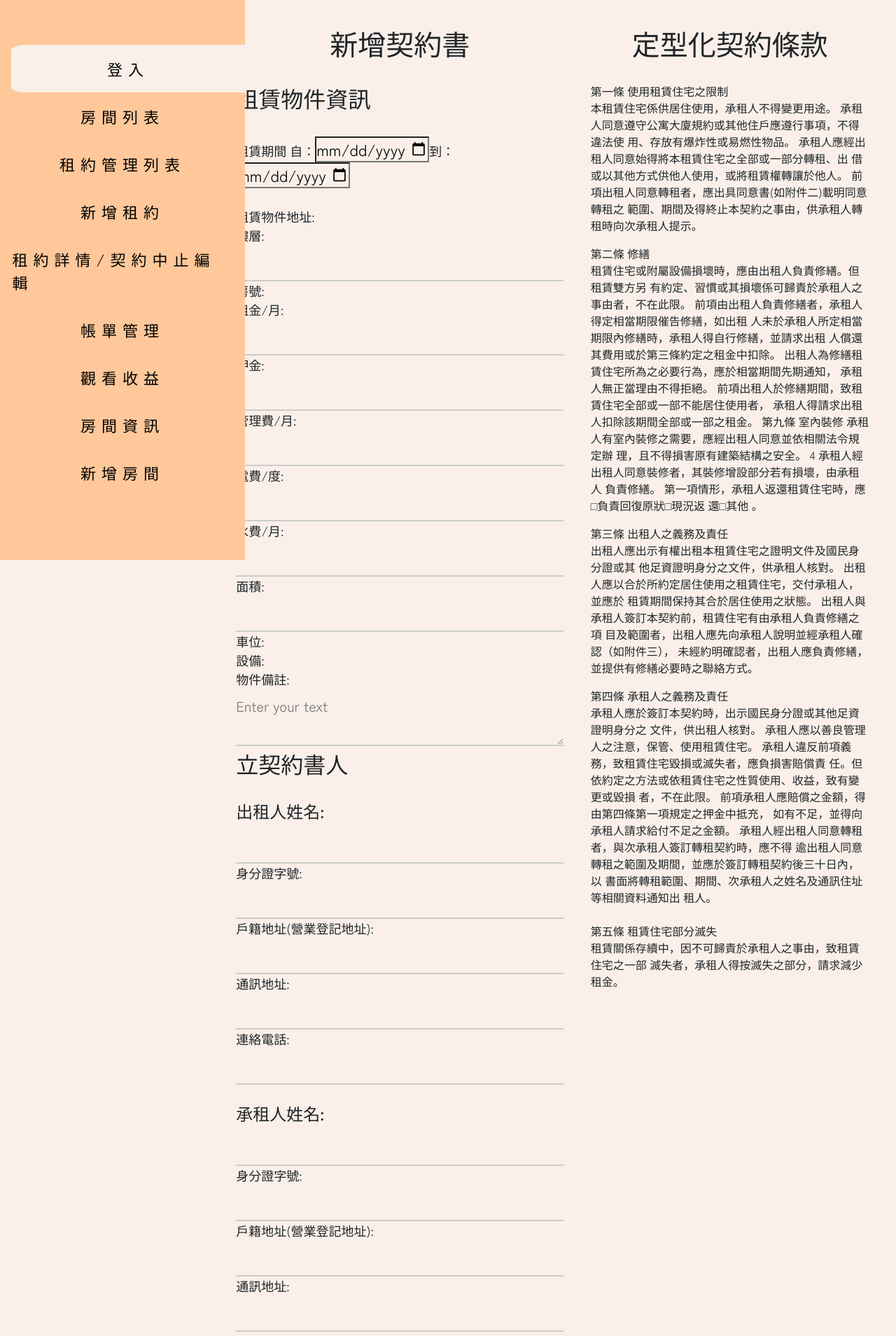
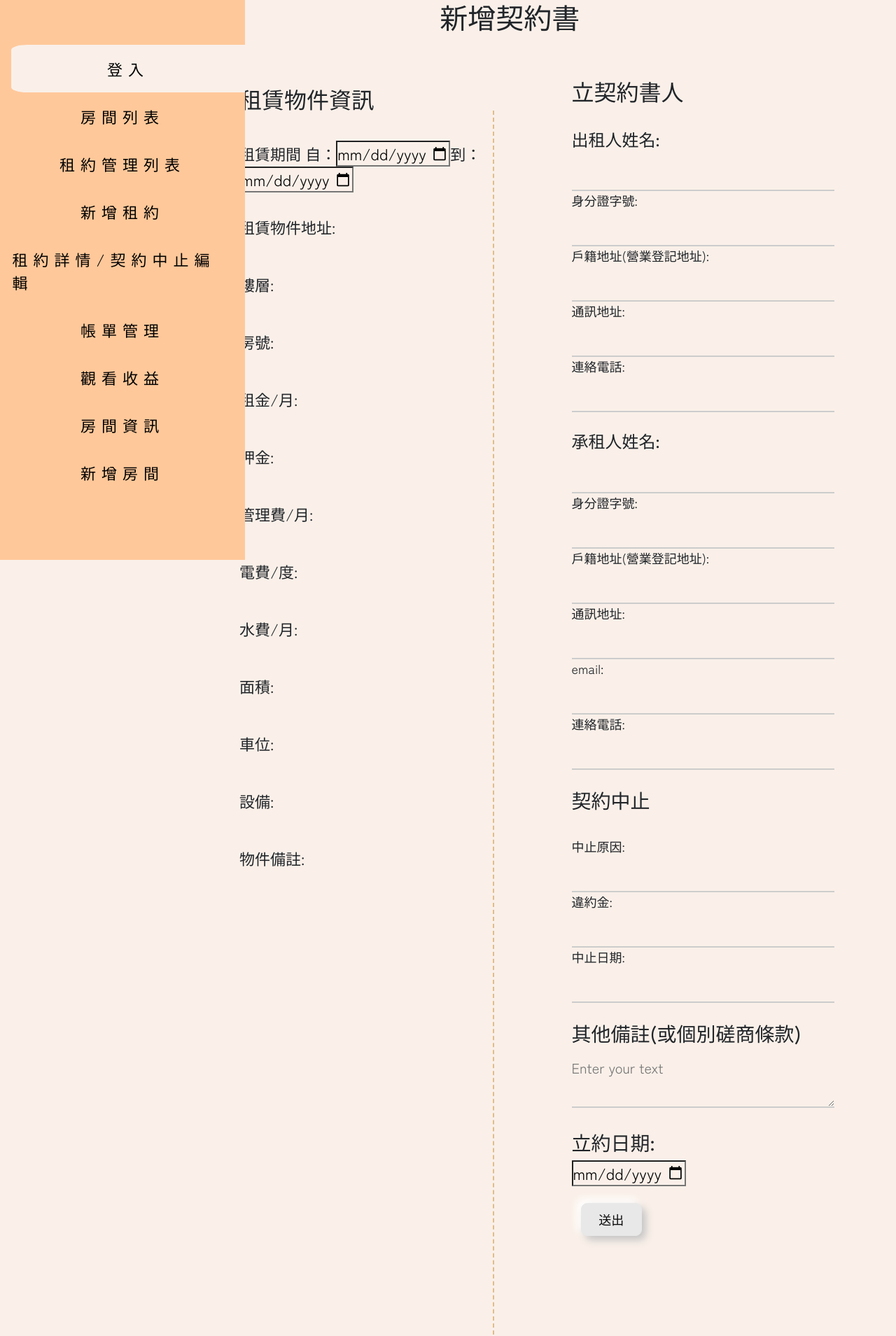
Before and after one commit to Jiuan1231456/F_rent, a Vue app: page /contractAdd in a window 1280 px wide. Shown: the top 1909 px of the page at 70% size. Built offline with nearby package versions, Linux system fonts and the light colour scheme.

Commit message:
綁好列表v-model搜尋功能，做好新增契約房間資訊顯示，可以不用做填寫了!

```diff
--- a/src/components/send_btn.vue
+++ b/src/components/send_btn.vue
@@ -17,8 +17,9 @@ export default {
 
 button {
         color: #090909;
-        padding: 0.4em 1.3em;
-        font-size: 20px;
+        width: 25%;
+        padding: 0.5em ;
+        font-size: 18px;
         border-radius: 0.5em;
         background: #e8e8e8;
         cursor: pointer;
--- /dev/null
+++ b/src/components/topHeader.vue
@@ -0,0 +1,255 @@
+<script>
+import dataStore from "@/stores/dataStore";
+import { mapState, mapActions } from "pinia";
+
+export default {
+    data() {
+        return {
+        //在 data 方法中定義 showPopup 和 showForm 兩個狀態變量來控制顯示和隱藏。
+        showPopup: false,
+        showForm: false,
+        };
+    },
+    methods: {
+        //顯示彈跳視窗
+        customizeWindowEvent() {
+        this.showPopup = true;
+        },
+        //在點擊彈窗外部時關閉彈窗
+        closePopup(event) {
+        if (event.target.id === 'window-container') {
+            this.showPopup = false;
+        }
+        },
+        //點擊連結時切換表單的顯示和隱藏
+        toggleForm() {
+        this.showForm = !this.showForm;
+        },
+    },
+};
+</script>
+
+<template>
+<!-- 房東登入 -->
+
+    <div id="window-container">
+    <div class="window-content">
+<!-- <span>You can display content here!</span> -->
+
+<!-- 表單-->
+    <div class="login-page">
+    <div class="form">
+        <form class="register-form">
+        <h5>註冊會員</h5>
+        <label>E-mail</label>
+        <input type="text" placeholder="xxx@mail.com"/>
+        <label>連絡電話</label>
+        <input type="tel" placeholder="09xx-xxx-xxx"/>
+        <label>密碼</label>
+        <input type="password" placeholder="6-8位英數密碼"/>
+        <label>再次輸入密碼</label>
+        <input type="password" placeholder="請再次輸入密碼"/>
+        <button>註冊</button>
+
+        <p class="message"> <a href="#">登入</a></p>
+        </form>
+        <form class="login-form">
+        <h5>會員登入</h5>
+        <input type="text" placeholder="E-Mail / 電話"/>
+        <input type="password" placeholder="密碼"/>
+        <button>登入</button>
+
+        <p class="message">尚未加入會員? <a href="#">註冊</a></p>
+        </form>
+    </div>
+    </div>
+
+    <!--   表單結束                 -->
+                    </div>
+                </div>
+
+
+
+        <button onclick="customizeWindowEvent()">Click Me</button>
+
+
+
+
+
+<!-- 房客登入 -->
+
+
+
+
+
+
+
+
+
+
+
+    <div>
+        <div id="window-container" @click="closePopup" v-show="showPopup">
+        <!-- 其他彈窗內容 -->
+        </div>
+
+        <div class="message">
+        <a href="#" @click.prevent="toggleForm">Toggle Form</a>
+        </div>
+
+        <form v-show="showForm">
+        <!-- 表單內容 -->
+        </form>
+    </div>
+</template>
+
+<style scoped lang="scss">
+    #window-container{
+        display: none;
+        position: fixed;
+        left: 0;
+        top: 0;
+        width: 100%;
+        height: 100%;
+        background-color: rgba(0,0,0,0.5);
+    }
+
+    #window-pop{
+        background: white;
+        width:30%;
+        z-index: 1;
+        margin: 12% auto;
+        overflow: auto;
+        border-radius: 20px;
+    }
+
+    .window-content {
+        width: auto;
+        height: 200px;
+        line-height: 200px;
+        overflow:auto;
+        text-align: center;
+    }
+
+    span {
+        display: inline-block;
+        vertical-align: middle;
+        line-height: normal;
+    }
+
+    /*表單*/
+
+    .login-page {
+    width: 360px;
+    padding: 8% 0 0;
+    margin: auto;
+    }
+    .form {
+    position: relative;
+    z-index: 1;
+    background: #FFFCF5;
+    max-width: 360px;
+    margin: 0 auto 100px;
+    padding: 45px;
+    text-align: center;
+    box-shadow: 0 0 20px 0 rgba(0, 0, 0, 0.2), 0 5px 5px 0 rgba(0, 0, 0, 0.24);
+    }
+    .form input {
+    font-family: 'Noto Serif TC', serif;
+    outline: 0;
+    background: #f2f2f2;
+    width: 100%;
+    border: 0;
+    margin: 15px 0;
+    padding: 15px;
+    box-sizing: border-box;
+    font-size: 14px;
+    }
+    .form button {
+    font-family: 'Noto Serif TC', serif;
+    text-transform: uppercase;
+    outline: 0;
+    background: #445251;
+    width: 100%;
+    border: 0.3;
+    padding: 15px;
+    margin:15px 0;
+    color: #FFFFFF;
+    font-size: 16px;
+    -webkit-transition: all 0.3 ease;
+    transition: all 0.3 ease;
+    cursor: pointer;
+    }
+    .form button:hover,.form button:active,.form button:focus {
+    /*   background: #4D5139; */
+    }
+    /* .form .message {
+    margin: 15px 0 0;
+    color: #4D5139;
+    font-size: 12px;
+    } */
+    .form .message a {
+    color: #4D5139;
+    text-decoration: none;
+    font-size: 16px
+    }
+    .form .register-form {
+    display: none;
+    }
+    /* .container {
+    position: relative;
+    z-index: 1;
+    max-width: 300px;
+    margin: 0 auto;
+    }
+    .container:before, .container:after {
+    content: "";
+    display: block;
+    clear: both;
+    }
+    .container .info {
+    margin: 50px auto;
+    text-align: center;
+    }
+    .container .info h1 {
+    margin: 0 0 15px;
+    padding: 0;
+    font-size: 36px;
+    font-weight: 300;
+    color: #1a1a1a;
+    }
+    .container .info span {
+    color: #4d4d4d;
+    font-size: 12px;
+    }
+    .container .info span a {
+    color: #000000;
+    text-decoration: none;
+    }
+    .container .info span .fa {
+    color: #EF3B3A;
+    } */
+    label{
+    font-family: 'Noto Serif TC', serif;
+    font-size:16px;
+    color:#4D5139;
+    font-weight:normal;
+    }
+    .form h5{
+    font-weight:normal;
+    color:#4D5139;
+    text-decoration:underline;
+    font-size:20px;
+    }
+    body {
+    /*   background: #76b852; /* fallback for old browsers
+    background: rgb(141,194,111);
+    background: linear-gradient(90deg, rgba(141,194,111,1) 0%, rgba(118,184,82,1) 50%); */
+    font-family: 'Noto Serif TC', serif;
+    -webkit-font-smoothing: antialiased;
+    -moz-osx-font-smoothing: grayscale;
+}
+
+
+
+</style>
--- a/src/views/ContractAdd.vue
+++ b/src/views/ContractAdd.vue
@@ -146,8 +146,11 @@ export default {
 </script>
 
 <template>
+    <div class="areaMom">
+        <h1>新增契約書</h1>
+        <div class="area">
             <div class="bigArea">
-        <h1>新增契約書</h1>
+
                 <br>
                 <div class="roomInfo">
                     <h2>租賃物件資訊</h2>
@@ -159,36 +162,38 @@ export default {
                     <input type="date" id="end" style="font-size: 22px;" min="1970-01-01" max="2050-12-31" v-model="end_date" />
                     </div>
                     <br>
-            租賃物件地址: {{roomObj.address}}
+                    租賃物件地址: <p>{{ roomObj.address }}</p>
                     <br>
-            樓層:{{roomObj.floor}} <input type="text" v-model="floor" class="input-box">
+                    樓層:<p>{{ roomObj.floor }}</p>
                     <br>
                     <!-- 這邊的rId是小徐的，創建完後才會變成我的roomId -->
-            房號:{{ roomObj.roomId }}
+                    房號:<p>{{ roomObj.roomId }}</p>
                     <br>
-            租金/月:{{roomObj.rentP }} <input type="text" v-model="rent_p" class="input-box">
+                    租金/月:<p>{{roomObj.rentP }} </p>
                     <br>
-            押金: {{ roomObj.deposit }}<input type="text" v-model="deposit" class="input-box">
+                    押金: <p>{{ roomObj.deposit }}</p>
                     <br>
-            管理費/月: {{roomObj.manageP}}<input type="text" v-model="manage_p" class="input-box">
+                    管理費/月:<p>{{roomObj.manageP}}</p>
                     <br>
-            電費/度: {{ roomObj.eletricP }}<input type="text" v-model="eletric_p" class="input-box">
+                    電費/度: <p>{{ roomObj.eletricP }}</p>
                     <br>
-            水費/月:{{ roomObj.waterP }} <input type="text" v-model="water_p" class="input-box">
+                    水費/月:<p>{{ roomObj.waterP }} </p>
                     <br>
-            面積: {{ roomObj.acreage }}<input type="text" v-model="acreage" class="input-box">
+                    面積: <p>{{ roomObj.acreage }}</p>
                     <br>
-            車位:{{roomObj.parking}}
+                    車位:<p>{{roomObj.parking}}</p>
                     <br>
-            設備:{{ roomObj.equip }}
+                    設備:<p>{{ roomObj.equip }}</p>
                     <br>
-            物件備註:{{ roomObj.rOther }}
-            <div class="input-wrapper">
-            <textarea class="input-box" type="textarea" placeholder="Enter your text" v-model="r_other"></textarea>
-            <span class="underline"></span>
+                    物件備註:<p>{{ roomObj.rOther }}</p>
+
                     </div>
                 </div>
 
+                <div class="line">
+
+                </div>
+            <div class="bigArea2">
                 <h2>立契約書人</h2>
                 <div class="Info">
                     <br>
@@ -236,13 +241,14 @@ export default {
                 <input type="date" id="sign_date" style="font-size: 22px;" min="1970-01-01" max="2050-12-31" v-model="sign_date"/>
 
                 <div class="btn">
-            <preview_btn class="space-between"/>
+
                     <send_btn class="space-between" @click="addContractToDB"/>
                 </div>
             </div>
-
-
-<div class="bigArea2">
+        </div>
+    </div>
+<!--
+<div class="bigArea3">
         <h1>定型化契約條款</h1>
 
         <div class="lawcontent">
@@ -312,31 +318,57 @@ export default {
         滅失者，承租人得按滅失之部分，請求減少租金。
     </p>
         </div>
-</div>
+</div> -->
 
 </template>
 
   <style scoped lang="scss">
+
+.areaMom{
+    width: 100%;
+        .area{
+            width: 100%;
+            display: flex;
+
+            //物件資訊
             .bigArea {
                 width: 40%;
                 margin-top: 3%;
-    margin-left: 150px;
-    font-size: 18px;
+                margin-left: 15%;
+                font-size: 22px;
+            }
 
-    .btn {
-      margin-left: 22%;
+
+            //垂直分隔線
+            .line{
+                border-left: 2px dashed rgb(223, 189, 140);
+                height:300%;
+                margin-top: 8%;
+                left: 55%;
+                position: absolute;
+            }
+            // 立契約書人
+            .bigArea2{
+                width: 40%;
+                margin-top: 2%;
+                padding: 3%;
+                font-size: 18px
+            }
+
+    }
+
+}
+
+//送出預覽按鈕
+.btn{
+        margin-right: 0%;
         margin-bottom: 5%;
         display: flex;
         .space-between {
         margin-right: 30%;
-        margin-top: 5%;
+        margin-top: 5%;}
     }
-    }
-  }
-  .bigArea2{
-    width: 40%;
-    padding: 3%;
-  }
+
 
   .input-box {
     width: 600px;
@@ -374,21 +406,7 @@ export default {
 <!-- <button type="button" onclick="printJS('docs/printjs.pdf')">列印PDF</button> -->
 <style scoped lang="scss">
 
-.bigArea{
-    width: 40%;
-    margin-top:3% ;
-    margin-left: 150px;
-    font-size: 18px;
 
-    .btn{
-        margin-left: 22%;
-        margin-bottom: 5%;
-        display: flex;
-        .space-between {
-        margin-right: 30%;
-        margin-top: 5%;}
-    }
-}
 
 .input-box {
     width: 600px;
@@ -425,6 +443,10 @@ h1{
     text-align: center;
 }
 
-
+p{
+    font-weight: bold;
+    font-size: 20px;
+    color: #a09a9a;
+}
 
 </style>
--- a/src/views/ContractList.vue
+++ b/src/views/ContractList.vue
@@ -97,13 +97,13 @@ export default {
         <div class="inputPlace">
         <span class="label">承租地址　：</span>
         <div class="InputContainer">
-            <input placeholder="Search.." id="input" class="input" name="text" type="text">
+            <input placeholder="Search.." id="input" class="input" name="text" type="text" v-model="this.contractFilters.address">
         </div>
         </div>
         <div class="inputPlace">
         <span class="label">承租人姓名：</span>
         <div class="InputContainer">
-            <input placeholder="Search.." id="input" class="input" name="text" type="text">
+            <input placeholder="Search.." id="input" class="input" name="text" type="text" v-model="this.contractFilters.tenantName">
         </div>
         </div>
         <!-- 選擇日期 -->
--- a/src/views/Contract_Detail.vue
+++ b/src/views/Contract_Detail.vue
@@ -11,7 +11,7 @@ export default {
     computed: {
         // 綁定 Pinia 狀態
         // 'oneContractObj' 在 pinia 檔裡的 state
-        ...mapState(dataStore, ['oneContractObj'])
+        ...mapState(dataStore, ['oneContractObj','roomObj'])
     },
     components: {
         RouterLink
@@ -34,25 +34,27 @@ export default {
 
             </div>
             <br>
-            租賃物件地址: {{ oneContractObj.address }}
+            租賃物件地址: {{ roomObj.address }}
             <br>
-            樓層: {{ oneContractObj.floor }}
+            樓層: {{ roomObj.floor }}
             <br>
-            房號: {{ oneContractObj.roomId }}
+            房號: {{ roomObj.roomId }}
             <br>
-            租金/月: {{ oneContractObj.rentP}}
+            租金/月: {{ roomObj.rentP}}
             <br>
-            押金: {{ oneContractObj.deposit }}
+            押金: {{ roomObj.deposit }}
             <br>
-            管理費/月: {{}}
+            管理費/月: {{roomObj.manageP}}
             <br>
-            電費/度: {{}}
+            電費/度: {{roomObj.eletricP}}
             <br>
-            水費/月: {{  }}
+            水費/月: {{ roomObj.waterP}}
             <br>
-            面積: {{  }}
+            面積: {{roomObj.acreage}}
             <br>
-            物件備註:{{ oneContractObj.equip }}
+            設備:{{ oneContractObj.equip }}
+            <br>
+            物件備註:{{ oneContractObj.rOther }}
             <div class="input-wrapper">
 
             </div>
@@ -63,13 +65,13 @@ export default {
             <br>
             <h4>出租人姓名:{{}}</h4>
             <br>
-            身分證字號: {{oneContractObj.ownerIdentity}}
+            身分證字號: {{}}
             <br>
             戶籍地址: {{  oneContractObj.ownerHomeAddress}}
             <br>
             通訊地址: {{  oneContractObj.ownerContactAddress}}
             <br>
-            連絡電話:
+            連絡電話: {{ }}
             <br>
             <br>
             <h4>承租人姓名:{{ oneContractObj.tenantName }}</h4>
@@ -116,6 +118,7 @@ export default {
 <style scoped lang="scss">
 
 .bigArea{
-    margin-left: 25%
+    margin-top: 3%;
+    margin-left: 10%
 }
 </style>
```
Also changed, not shown: src/stores/dataStore.js (+11 -4 lines), src/views/Register.vue (added, +75 -0 lines). Lines whose indentation alone changed are shown as unchanged.
